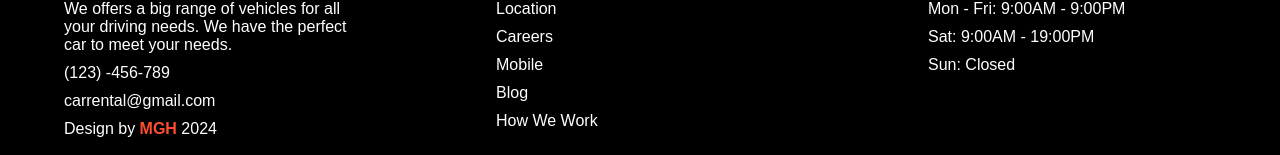
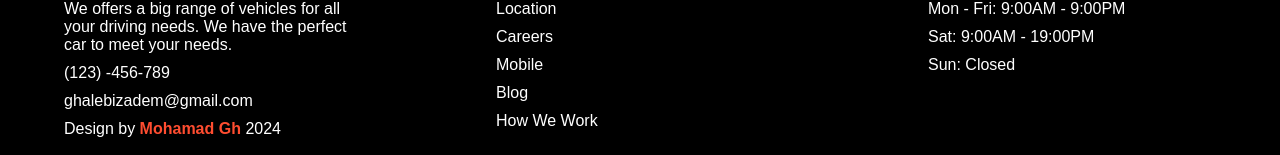
Before and after one commit to Mohamad-Gh/React_Apps, a React (Create React App) app in the folder car-rental-app/: page / in a window 1280 px wide. Shown: the part 3405-3560 px from the top of the page. Built offline with nearby package versions, Linux system fonts and the light colour scheme.

Commit message:
Add LinkedIn to my name and change it the footer

```diff
--- a/car-rental-app/src/components/Footer.jsx
+++ b/car-rental-app/src/components/Footer.jsx
@@ -1,3 +1,5 @@
+import { Link } from "react-router-dom";
+
 function Footer() {
   return (
     <footer>
@@ -13,10 +15,14 @@ function Footer() {
           </di>
           <div>
             <i class="fa-regular fa-envelope"></i>
-            <a href=""> carrental@gmail.com</a>
+            <a href=""> ghalebizadem@gmail.com</a>
           </div>
           <div>
-            Design by <span>MGH</span> 2024
+            Design by
+            <a href="https://www.linkedin.com/in/mohamad-ghalebizade-210581156">
+              <span> Mohamad Gh </span>
+            </a>
+            2024
           </div>
         </div>
         <div class="footer-box">
```
